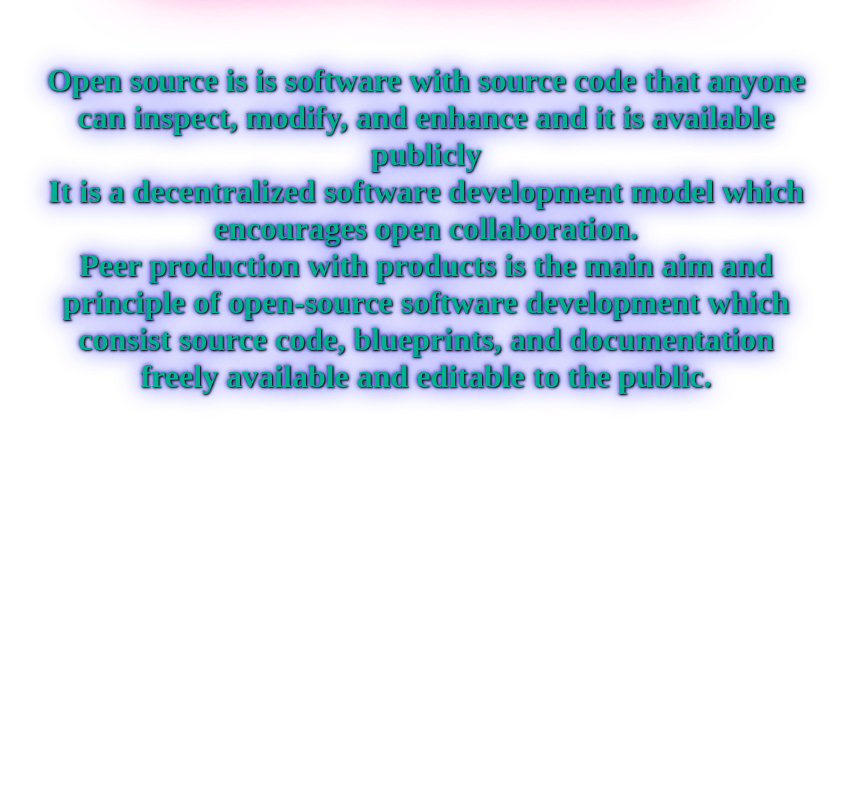
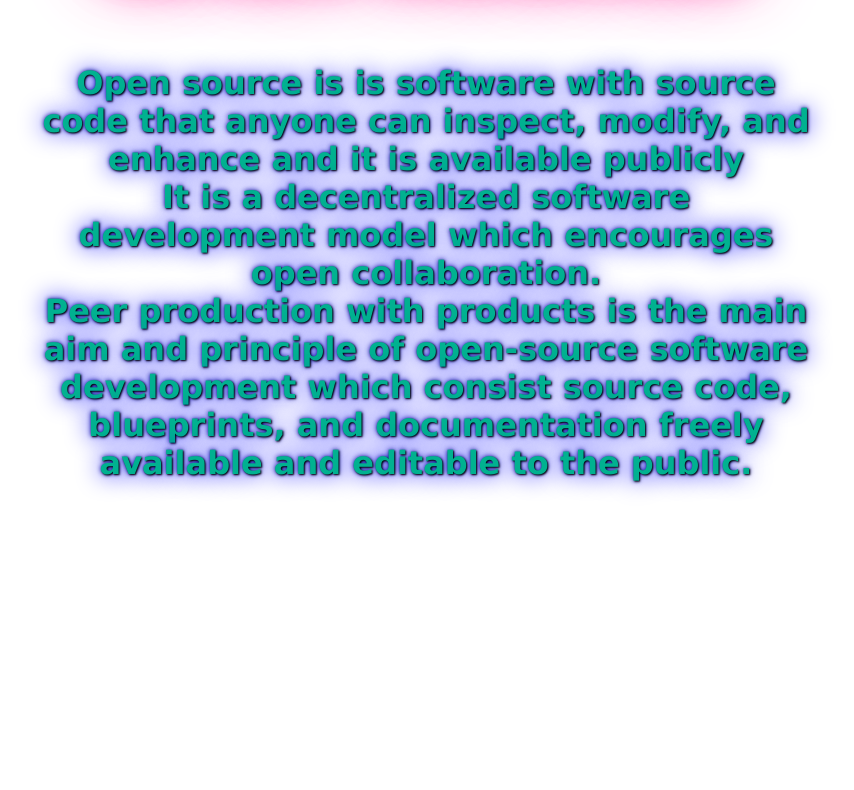
Before and after one commit to RK1905101/opensource-github-website, a plain HTML site: page opensource.html in a window 1280 px wide. Shown: the part 109-899 px from the top of the page, without its empty margins (214-1068 px from the left). Drawn offline with Linux system fonts and the light colour scheme.

Commit message:
Update opensource.html

```diff
--- a/opensource.html
+++ b/opensource.html
@@ -50,7 +50,7 @@ img{
 <style>
 body {
   background-image: url('black2.jpg');
-  font-family: comicsans;
+  font-family: verdana;
 }
 
 .glow {
```
